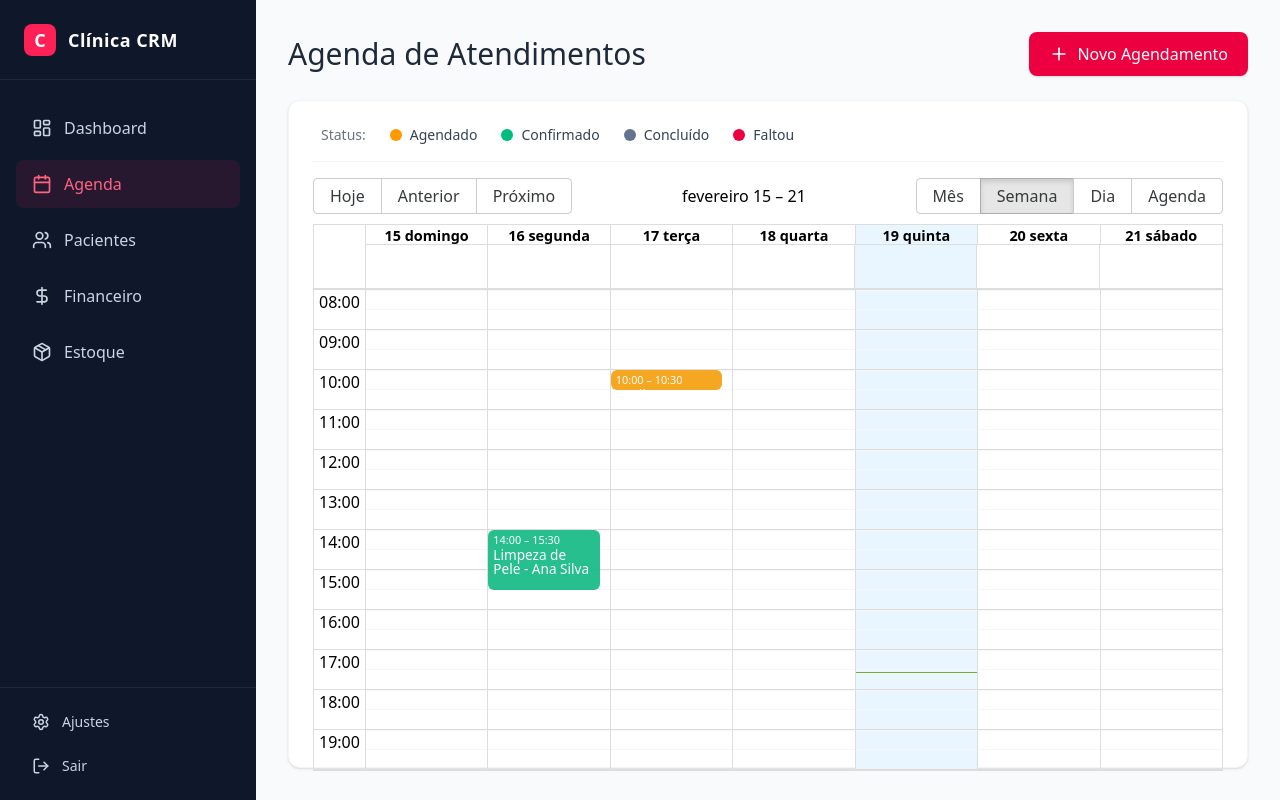
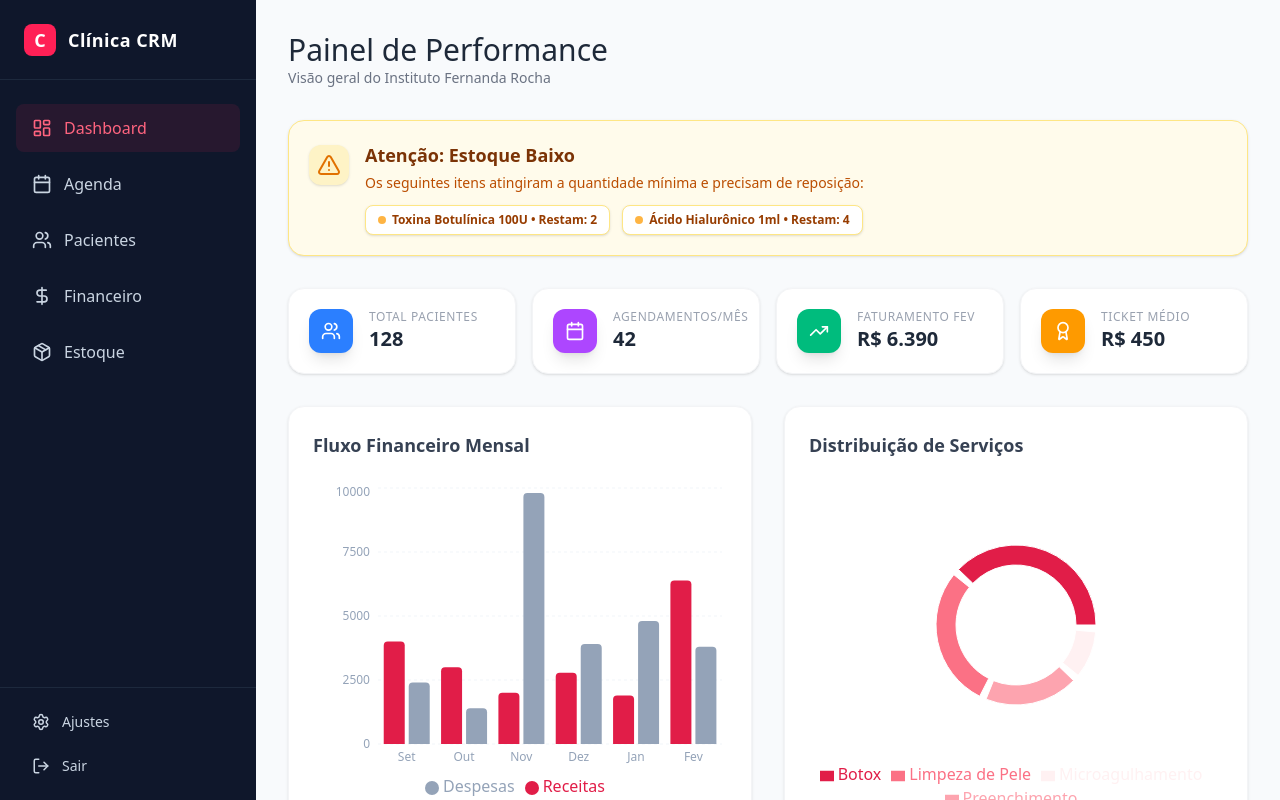
Before and after one commit to msousapenha/clinica-crm, a React (Vite) app: page / in a window 1280 px wide. Built offline with nearby package versions, Linux system fonts and the light colour scheme.

Commit message:
fazer frontend responsivo

```diff
--- a/src/App.jsx
+++ b/src/App.jsx
@@ -1,6 +1,6 @@
 import React, { useState } from 'react';
+import { Menu } from 'lucide-react'; // Importando o ícone de Menu Hambúrguer
 
-// IMPORTANDO OS NOSSOS COMPONENTES ISOLADOS
 import Sidebar from './components/Sidebar';
 import Dashboard from './pages/Dashboard';
 import Pacientes from './pages/Pacientes';
@@ -9,25 +9,45 @@ import Financeiro from './pages/Financeiro';
 import Estoque from './pages/Estoque';
 
 export default function App() {
-  // Estado que controla qual página está visível
-  const [menuAtivo, setMenuAtivo] = useState('agenda');
+  const [menuAtivo, setMenuAtivo] = useState('dashboard');
+  const [menuAberto, setMenuAberto] = useState(false); // Estado para controlar o menu no celular
 
-  // Dados globais partilhados entre as páginas
   const pacientes = [
     { id: 1, nome: 'Ana Silva', whatsapp: '(11) 98765-4321', ultimaVisita: '15/02/2026', status: 'Ativo' },
     { id: 2, nome: 'Beatriz Costa', whatsapp: '(11) 91234-5678', ultimaVisita: '10/01/2026', status: 'Inativo' },
-    { id: 3, nome: 'Carla Mendes', whatsapp: '(11) 99999-1111', ultimaVisita: '05/02/2026', status: 'Ativo' },
-    { id: 4, nome: 'Daniela Souza', whatsapp: '(11) 98888-2222', ultimaVisita: '20/01/2026', status: 'Ativo' },
   ];
 
   return (
-    <div className="flex h-screen bg-slate-50 overflow-hidden relative">
+    <div className="flex h-screen bg-slate-50 overflow-hidden relative font-sans">
 
-      {/* O MENU LATERAL */}
-      <Sidebar menuAtivo={menuAtivo} setMenuAtivo={setMenuAtivo} />
+      <Sidebar
+        menuAtivo={menuAtivo}
+        setMenuAtivo={setMenuAtivo}
+        menuAberto={menuAberto}
+        setMenuAberto={setMenuAberto}
+      />
 
-      {/* ÁREA DE CONTEÚDO PRINCIPAL (ROTEAMENTO) */}
-      <main className="flex-1 overflow-y-auto z-0">
+      {/* ÁREA DE CONTEÚDO PRINCIPAL */}
+      <div className="flex-1 flex flex-col min-w-0 overflow-hidden z-0">
+
+        {/* HEADER MOBILE (Só aparece em telas pequenas) */}
+        <header className="md:hidden bg-white h-16 border-b border-gray-200 flex items-center justify-between px-4 shrink-0 z-10 shadow-sm">
+          <div className="flex items-center gap-3">
+            <div className="w-8 h-8 bg-rose-500 rounded-lg flex items-center justify-center">
+              <span className="text-white font-bold text-lg">C</span>
+            </div>
+            <span className="font-bold text-slate-800 text-lg">Clínica CRM</span>
+          </div>
+          <button
+            onClick={() => setMenuAberto(true)}
+            className="p-2 text-slate-600 hover:bg-slate-100 rounded-lg transition-colors"
+          >
+            <Menu size={24} />
+          </button>
+        </header>
+
+        {/* ROTEAMENTO DAS PÁGINAS */}
+        <main className="flex-1 overflow-y-auto w-full">
           {menuAtivo === 'dashboard' && <Dashboard />}
           {menuAtivo === 'agenda' && <Agenda pacientes={pacientes} />}
           {menuAtivo === 'clientes' && <Pacientes pacientes={pacientes} />}
@@ -36,5 +56,6 @@ export default function App() {
         </main>
 
       </div>
+    </div>
   );
 }
--- a/src/components/Sidebar.jsx
+++ b/src/components/Sidebar.jsx
@@ -1,54 +1,62 @@
-// src/components/Sidebar.jsx
 import React from 'react';
-import { LayoutDashboard, Calendar as CalendarIcon, Users, Settings, LogOut, DollarSign, Package } from 'lucide-react';
+import { LayoutDashboard, Calendar as CalendarIcon, Users, Settings, LogOut, DollarSign, Package, X } from 'lucide-react';
 
-export default function Sidebar({ menuAtivo, setMenuAtivo }) {
+export default function Sidebar({ menuAtivo, setMenuAtivo, menuAberto, setMenuAberto }) {
+
+  // Função para fechar o menu no celular ao clicar em um link
+  const navegarPara = (menu) => {
+    setMenuAtivo(menu);
+    setMenuAberto(false);
+  };
+
   return (
-    <aside className="w-64 bg-slate-900 text-slate-300 flex flex-col transition-all z-10 h-full">
-      <div className="h-20 flex items-center px-6 border-b border-slate-800">
+    <>
+      {/* Fundo escuro que aparece no celular quando o menu tá aberto */}
+      {menuAberto && (
+        <div
+          className="fixed inset-0 bg-slate-900/60 z-20 md:hidden backdrop-blur-sm transition-opacity"
+          onClick={() => setMenuAberto(false)}
+        />
+      )}
+
+      {/* A Barra Lateral em si */}
+      <aside className={`fixed md:static inset-y-0 left-0 w-64 bg-slate-900 text-slate-300 flex flex-col z-30 transform transition-transform duration-300 ease-in-out ${menuAberto ? 'translate-x-0' : '-translate-x-full md:translate-x-0'}`}>
+
+        <div className="h-20 flex items-center justify-between px-6 border-b border-slate-800">
+          <div className="flex items-center">
             <div className="w-8 h-8 bg-rose-500 rounded-lg flex items-center justify-center mr-3">
               <span className="text-white font-bold text-lg">C</span>
             </div>
             <span className="text-white font-semibold text-lg tracking-wide">Clínica CRM</span>
           </div>
+          {/* Botão de Fechar (Só aparece no celular) */}
+          <button onClick={() => setMenuAberto(false)} className="md:hidden text-slate-400 hover:text-white p-1">
+            <X size={24} />
+          </button>
+        </div>
 
-      <nav className="flex-1 py-6 px-4 space-y-2">
-        <button
-          onClick={() => setMenuAtivo('dashboard')}
-          className={`w-full flex items-center gap-3 px-4 py-3 rounded-lg transition-colors ${menuAtivo === 'dashboard' ? 'bg-rose-500/10 text-rose-400' : 'hover:bg-slate-800 hover:text-white'}`}
-        >
+        <nav className="flex-1 py-6 px-4 space-y-2 overflow-y-auto">
+          <button onClick={() => navegarPara('dashboard')} className={`w-full flex items-center gap-3 px-4 py-3 rounded-lg transition-colors ${menuAtivo === 'dashboard' ? 'bg-rose-500/10 text-rose-400' : 'hover:bg-slate-800 hover:text-white'}`}>
             <LayoutDashboard size={20} />
             <span className="font-medium">Dashboard</span>
           </button>
 
-        <button
-          onClick={() => setMenuAtivo('agenda')}
-          className={`w-full flex items-center gap-3 px-4 py-3 rounded-lg transition-colors ${menuAtivo === 'agenda' ? 'bg-rose-500/10 text-rose-400' : 'hover:bg-slate-800 hover:text-white'}`}
-        >
+          <button onClick={() => navegarPara('agenda')} className={`w-full flex items-center gap-3 px-4 py-3 rounded-lg transition-colors ${menuAtivo === 'agenda' ? 'bg-rose-500/10 text-rose-400' : 'hover:bg-slate-800 hover:text-white'}`}>
             <CalendarIcon size={20} />
             <span className="font-medium">Agenda</span>
           </button>
 
-        <button
-          onClick={() => setMenuAtivo('clientes')}
-          className={`w-full flex items-center gap-3 px-4 py-3 rounded-lg transition-colors ${menuAtivo === 'clientes' ? 'bg-rose-500/10 text-rose-400' : 'hover:bg-slate-800 hover:text-white'}`}
-        >
+          <button onClick={() => navegarPara('clientes')} className={`w-full flex items-center gap-3 px-4 py-3 rounded-lg transition-colors ${menuAtivo === 'clientes' ? 'bg-rose-500/10 text-rose-400' : 'hover:bg-slate-800 hover:text-white'}`}>
             <Users size={20} />
             <span className="font-medium">Pacientes</span>
           </button>
 
-        <button
-          onClick={() => setMenuAtivo('financeiro')}
-          className={`w-full flex items-center gap-3 px-4 py-3 rounded-lg transition-colors ${menuAtivo === 'financeiro' ? 'bg-rose-500/10 text-rose-400' : 'hover:bg-slate-800 hover:text-white'}`}
-        >
+          <button onClick={() => navegarPara('financeiro')} className={`w-full flex items-center gap-3 px-4 py-3 rounded-lg transition-colors ${menuAtivo === 'financeiro' ? 'bg-rose-500/10 text-rose-400' : 'hover:bg-slate-800 hover:text-white'}`}>
             <DollarSign size={20} />
             <span className="font-medium">Financeiro</span>
           </button>
 
-        <button
-          onClick={() => setMenuAtivo('estoque')}
-          className={`w-full flex items-center gap-3 px-4 py-3 rounded-lg transition-colors ${menuAtivo === 'estoque' ? 'bg-rose-500/10 text-rose-400' : 'hover:bg-slate-800 hover:text-white'}`}
-        >
+          <button onClick={() => navegarPara('estoque')} className={`w-full flex items-center gap-3 px-4 py-3 rounded-lg transition-colors ${menuAtivo === 'estoque' ? 'bg-rose-500/10 text-rose-400' : 'hover:bg-slate-800 hover:text-white'}`}>
             <Package size={20} />
             <span className="font-medium">Estoque</span>
           </button>
@@ -56,14 +64,13 @@ export default function Sidebar({ menuAtivo, setMenuAtivo }) {
 
         <div className="p-4 border-t border-slate-800 space-y-2">
           <button className="w-full flex items-center gap-3 px-4 py-2 rounded-lg hover:bg-slate-800 hover:text-white transition-colors text-sm">
-          <Settings size={18} />
-          Ajustes
+            <Settings size={18} /> Ajustes
           </button>
           <button className="w-full flex items-center gap-3 px-4 py-2 rounded-lg hover:bg-slate-800 hover:text-rose-400 transition-colors text-sm">
-          <LogOut size={18} />
-          Sair
+            <LogOut size={18} /> Sair
           </button>
         </div>
       </aside>
+    </>
   );
 }
--- a/src/pages/Agenda.jsx
+++ b/src/pages/Agenda.jsx
@@ -92,7 +92,7 @@ export default function Agenda({ pacientes }) {
   return (
     <>
       {/* TELA DA AGENDA */}
-      <div className="p-8 max-w-7xl mx-auto w-full h-full flex flex-col animate-in fade-in duration-300 relative">
+      <div className="p-4 md:p-8 max-w-7xl mx-auto w-full h-full flex flex-col animate-in fade-in duration-300 relative">
         <div className="flex justify-between items-center mb-6">
           <h1 className="text-3xl font-light text-gray-800">Agenda de Atendimentos</h1>
           <button
--- a/src/pages/Dashboard.jsx
+++ b/src/pages/Dashboard.jsx
@@ -31,7 +31,7 @@ export default function Dashboard() {
   ];
 
   return (
-    <div className="p-8 max-w-7xl mx-auto w-full animate-in fade-in duration-500">
+    <div className="p-4 md:p-8 max-w-7xl mx-auto w-full animate-in fade-in duration-500">
       <div className="mb-8">
         <h1 className="text-3xl font-light text-gray-800">Painel de Performance</h1>
         <p className="text-sm text-gray-500">Visão geral do Instituto Fernanda Rocha</p>
--- a/src/pages/Pacientes.jsx
+++ b/src/pages/Pacientes.jsx
@@ -39,7 +39,7 @@ export default function Pacientes({ pacientes }) {
 
   if (telaAtual === 'lista') {
     return (
-      <div className="p-8 max-w-6xl mx-auto w-full animate-in fade-in duration-300">
+      <div className="p-4 md:p-8 max-w-6xl mx-auto w-full animate-in fade-in duration-300">
         <div className="flex justify-between items-center mb-8">
           <h1 className="text-3xl font-light text-gray-800">Pacientes</h1>
           <button
@@ -64,7 +64,8 @@ export default function Pacientes({ pacientes }) {
         </div>
 
         <div className="bg-white rounded-xl shadow-sm border border-gray-100 overflow-hidden">
-          <table className="w-full text-left border-collapse">
+          <div className="overflow-x-auto">
+            <table className="w-full text-left border-collapse whitespace-nowrap">
               <thead>
                 <tr className="bg-gray-50 text-gray-500 text-sm uppercase tracking-wider">
                   <th className="p-4 font-medium">Nome do Paciente</th>
@@ -96,6 +97,7 @@ export default function Pacientes({ pacientes }) {
                 ))}
               </tbody>
             </table>
+          </div>
           {pacientesFiltrados.length === 0 && (
             <div className="p-12 text-center text-gray-500">
               Nenhum paciente encontrado com "{termoBusca}"
```
Also changed, not shown: src/pages/Estoque.jsx (+7 -3 lines), src/pages/Financeiro.jsx (+8 -6 lines). Lines whose indentation alone changed are shown as unchanged.
